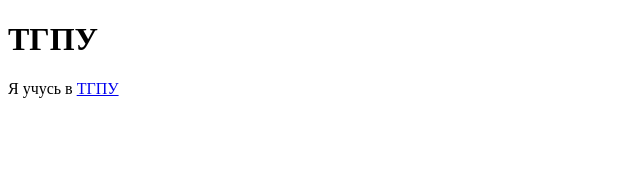
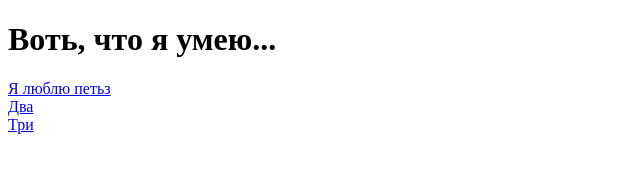
Before and after one commit to ViletMoon/ViletMoon.github.io, a plain HTML site: page index.html in a window 1280 px wide. Shown: the whole page, without its empty margins (0-640 px from the left). Drawn offline with Linux system fonts and the light colour scheme.

Commit message:
index.html

```diff
--- a/index.html
+++ b/index.html
@@ -5,8 +5,10 @@
         <meta charset="utf-8">
     </head>
     <body>
-        <h1>ТГПУ</h1>
-        <p>Я учусь в
-            <a href="https^//www.tspu.edu.ru">ТГПУ</a></p>
+       <h1>Воть, что я умею...</h1>
+        <p>
+            <a href="1.html">Я люблю петьз</a> <br>
+            <a href="2.html">Два</a> <br>
+            <a href="3.html">Три</a>
     </body>
 </html>
```
